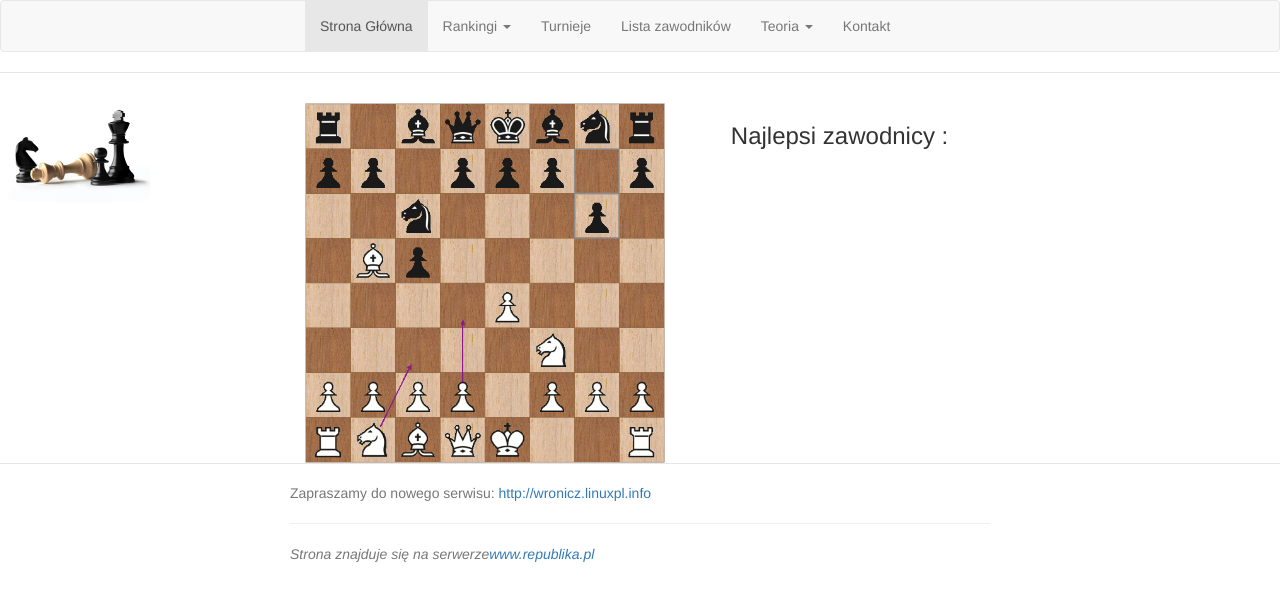
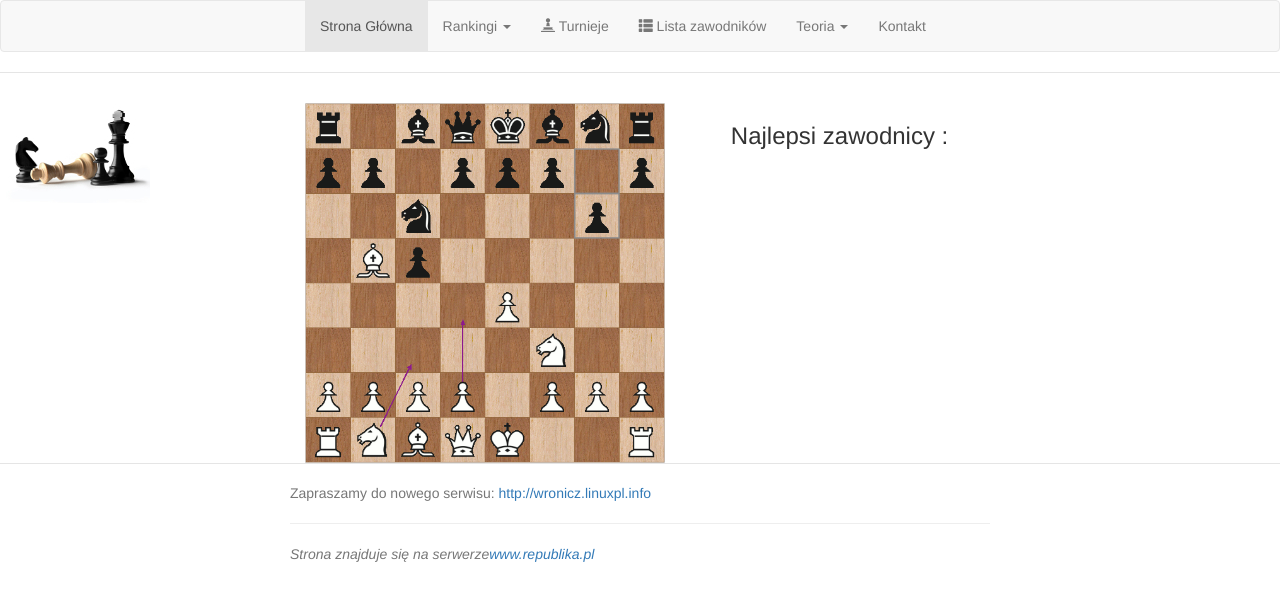
Before and after one commit to s4253/wronicz_republika, a website: page app/index.html in a window 1280 px wide. Drawn offline with nearby package versions, Linux system fonts and the light colour scheme; some packages are replaced by stand-ins of ours; files that its build step writes are made by us from their sources.

Commit message:
Add icons to nav menu

```diff
--- a/app/index.html
+++ b/app/index.html
@@ -55,8 +55,8 @@
             </ul>
           </li>
 
-          <li><a ng-href="#/tournaments">Turnieje</a></li>
-          <li><a ng-href="#/allPlayers">Lista zawodników</a></li>
+          <li><a ng-href="#/tournaments"><span class="glyphicon glyphicon-pawn"></span> Turnieje</a></li>
+          <li><a ng-href="#/allPlayers"><span class="glyphicon glyphicon-th-list"></span> Lista zawodników</a></li>
 
           <li class="dropdown">
             <a href="" class="dropdown-toggle" data-toggle="dropdown" role="button" aria-haspopup="true"
```
